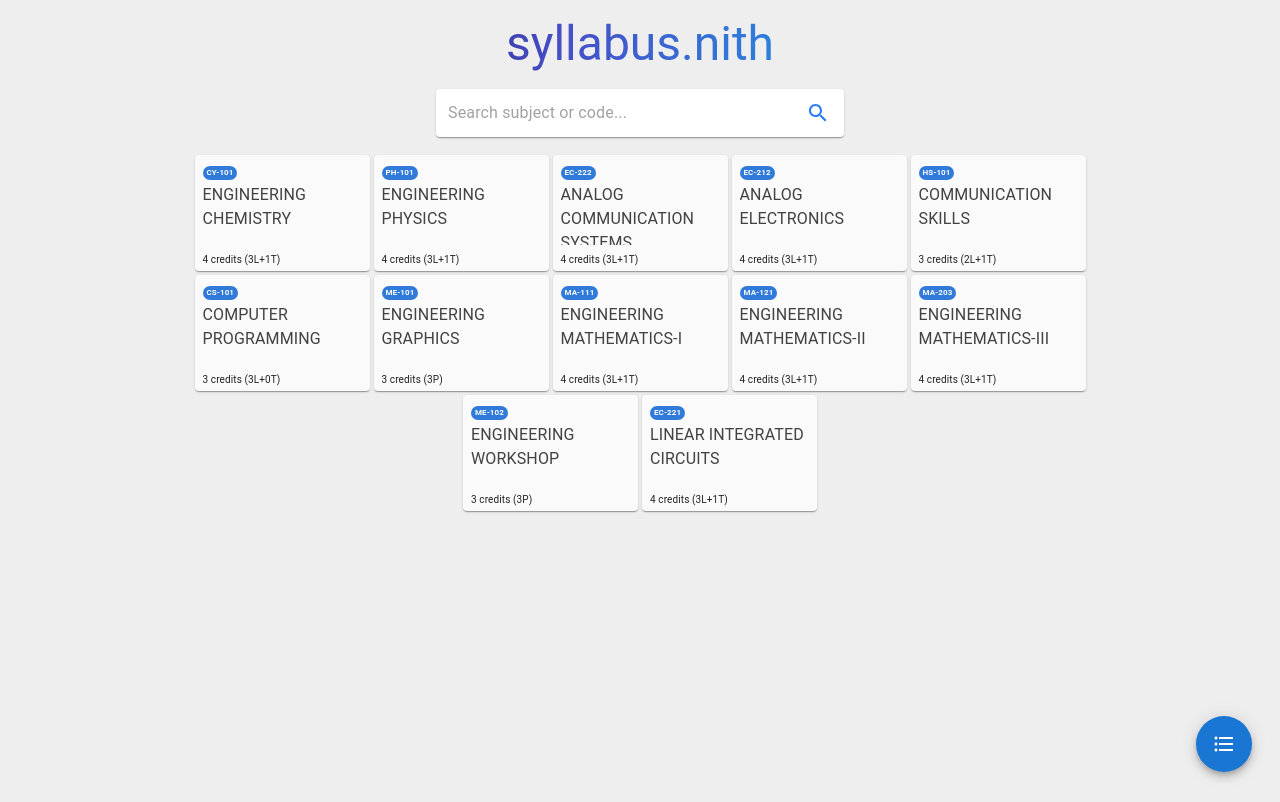
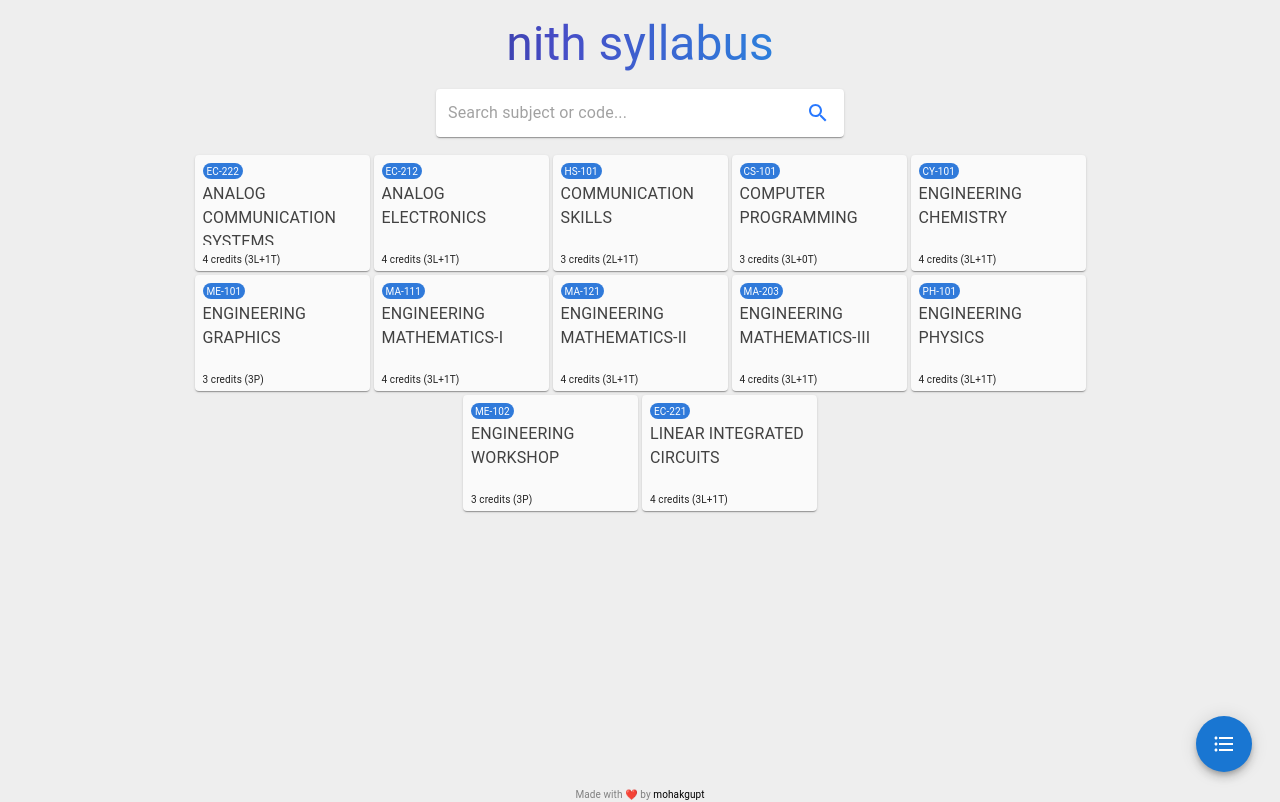
Before and after one commit to mohakgupt/nith-syllabus, a React (Create React App) app: page / in a window 1280 px wide. Built offline with nearby package versions, Linux system fonts and the light colour scheme.

Commit message:
Add files via upload

```diff
--- a/public/index.html
+++ b/public/index.html
@@ -2,7 +2,7 @@
 <html lang="en">
   <head>
     <meta charset="utf-8" />
-    <link rel="icon" href="%PUBLIC_URL%/favicon.ico" />
+    <link rel="icon" href="%PUBLIC_URL%/favicon.png" />
     <meta name="viewport" content="width=device-width, initial-scale=1" />
     <meta name="theme-color" content="#000000" />
     <meta
@@ -24,7 +24,7 @@
       work correctly both with client-side routing and a non-root public URL.
       Learn how to configure a non-root public URL by running `npm run build`.
     -->
-    <title>syllabus.nith</title>
+    <title>nith syllabus</title>
   </head>
   <body>
     <noscript>You need to enable JavaScript to run this app.</noscript>
--- a/src/App.js
+++ b/src/App.js
@@ -6,6 +6,7 @@ import SubList from './components/sub-list';
 import UnitList from './components/unit-list';
 import TodoList from './components/todo-list';
 import SharedTodoList from './components/shared-todo-list';
+import Footer from './components/footer';
 import Data from './data.json';
 import { useState, useEffect } from 'react';
 
@@ -44,6 +45,7 @@ export default function App(){
         <Route path='/todolist' element={<TodoList data={Data} keys={keys} addKey={addKey} removeKey={removeKey}/>}></Route>
         <Route path='/todolist/:keys' element={<SharedTodoList data={Data} addKey={addKey} removeKey={removeKey}/>}></Route>
       </Routes>
+      <Footer/>
       </>
     )
 }
--- /dev/null
+++ b/src/components/footer.js
@@ -0,0 +1,9 @@
+import { Typography } from "@mui/material";
+
+export default function Footer(){
+    return(
+        <Typography sx={{height: "0.5em",color: 'gray', textAlign: 'center',width: "100%", fontSize:"10px", position:'absolute', bottom: 0}}>
+            <span style={{paddingTop: "10px"}}>Made with ❤️ by <a href="https://github.com/mohakgupt" style={{textDecoration: 'none', color: '#000'}}>mohakgupt</a></span>
+        </Typography>
+    )
+}
--- a/src/components/header.js
+++ b/src/components/header.js
@@ -3,7 +3,7 @@ import {Typography} from '@mui/material';
 export default function Header(){
     return(
         <Typography variant='h3' sx={{textAlign: 'center', background: "linear-gradient(90deg, rgba(2,0,36,1) 0%, rgba(71,77,199,1) 42%, rgba(0,212,255,1) 100%);", backgroundClip: "text", color: "transparent"  }} gutterBottom>
-            syllabus.nith
+            nith syllabus
         </Typography>
     )
 }
--- a/src/components/share-button.js
+++ b/src/components/share-button.js
@@ -13,7 +13,7 @@ export default function ShareButton(props){
                         navigator.share({
                             title: "syllabus.nith",
                             text: "Study with me! Check out my list: ",
-                            url: `https://localhost:3000/todolist/${JSON.stringify(props.keys)}`
+                            url: `https://nithsyllabus.netlify.app/todolist/${JSON.stringify(props.keys)}`
                         })
                     }else{
                         alert("Your browser does not support sharing")
--- a/src/components/sub-card.js
+++ b/src/components/sub-card.js
@@ -12,7 +12,7 @@ export default function DataCard(props) {
       <Card sx={{ width: 175, height: 116, margin: 0.25, backgroundColor: '#fafafa' }}>
         <CardActionArea>
           <CardContent sx={{ p: 1 }}>
-            <Typography sx={{fontSize: 8, fontWeight: 'bold', padding: "1px 4px", backgroundColor: '#307ada', color: 'white', borderRadius: 2, display: "inline-block" }} color="text.secondary" gutterBottom>
+            <Typography sx={{fontSize: 10, padding: "1px 4px 0px 4px", backgroundColor: '#307ada', color: 'white', borderRadius: 2, display: "inline-block" }} color="text.secondary" gutterBottom>
               {props.code.toUpperCase()}
             </Typography>
             <Typography component="div" sx={{fontSize: 16, color: '#424242', height: '3.9em', overflow: 'hidden'}}>
--- a/src/components/todo-list.js
+++ b/src/components/todo-list.js
@@ -26,7 +26,7 @@ export default function TodoList(props){
             <Typography sx={{textAlign: 'center', mt:'30vh', color: 'gray'}}>Add units here by clicking the "+" icon and share it with your friends!</Typography>
             :Object.keys(keys).map((id)=>{
                 return(<>
-                    <Typography sx={{width: '100%', textAlign: 'center', mt:2, mb: 1}}>{props.data[id-1].title.toUpperCase()}</Typography>
+                    <Typography variant="h6" textAlign={'center'} sx={{width: "100%", mt:2, mb:1, background: "linear-gradient(90deg, rgba(0,212,255,1) 0%, rgba(71,77,199,1) 42%, rgba(2,0,36,1) 100%);", backgroundClip: "text", color: "transparent"}}><span style={{display: 'inline-block', border: '1px solid #0d47a1', borderRadius: '1em', padding: '0 1em'}}>{props.data[id-1].title.toUpperCase()}</span></Typography>
                     {keys[id].map((unit)=>{
                         const s=id;
                         const inList=((id in keys && keys[id].includes(unit))?true:false)
--- a/src/components/unit-list.js
+++ b/src/components/unit-list.js
@@ -9,7 +9,7 @@ export default function UnitList(props){
     return(
         <>
         <Typography variant="h6" textAlign={"center"} sx={{background: "linear-gradient(90deg, rgba(0,212,255,1) 0%, rgba(71,77,199,1) 42%, rgba(2,0,36,1) 100%);", backgroundClip: "text", color: "transparent"}} gutterBottom>
-            <span style={{border: '1px solid #0d47a1', borderRadius: '1em', padding: '0.25em 1em'}}>{props.data[id-1].title.toUpperCase()}</span>
+            <span style={{display: 'inline-block', border: '1px solid #0d47a1', borderRadius: '1em', padding: '0 1em'}}>{props.data[id-1].title.toUpperCase()}</span>
         </Typography>
         <TableContainer>
             <Table size="small" sx={{width: 200, margin: "1px auto"}}>
--- a/src/data.json
+++ b/src/data.json
@@ -362,7 +362,7 @@
     {
         "id": 11,
         "code": "ph-101",
-        "title": "Engineering Physics  ",
+        "title": "engineering physics  ",
         "credits": [4,3,1,0],
         "units": [
             {
@@ -400,7 +400,7 @@
     {
         "id": 12,
         "code": "cy-101",
-        "title": "Engineering Chemistry",
+        "title": "engineering chemistry",
         "credits": [4,3,1,0],
         "units": [
             {
--- a/src/index.css
+++ b/src/index.css
@@ -1,10 +1,15 @@
 html{
   padding: 1em;
+  padding-bottom: 0;
 }
 body{
   background-color: #eeeeee;
   margin: 0 auto;
   max-width: 992px;
+}
+#root{
+  position: relative;
+  min-height: 97vh;
 }
 body::-webkit-scrollbar{
   display: none;
```
Also changed, not shown: public/favicon.png (added), 1 other file (tests, documents, lock files or other folders).
